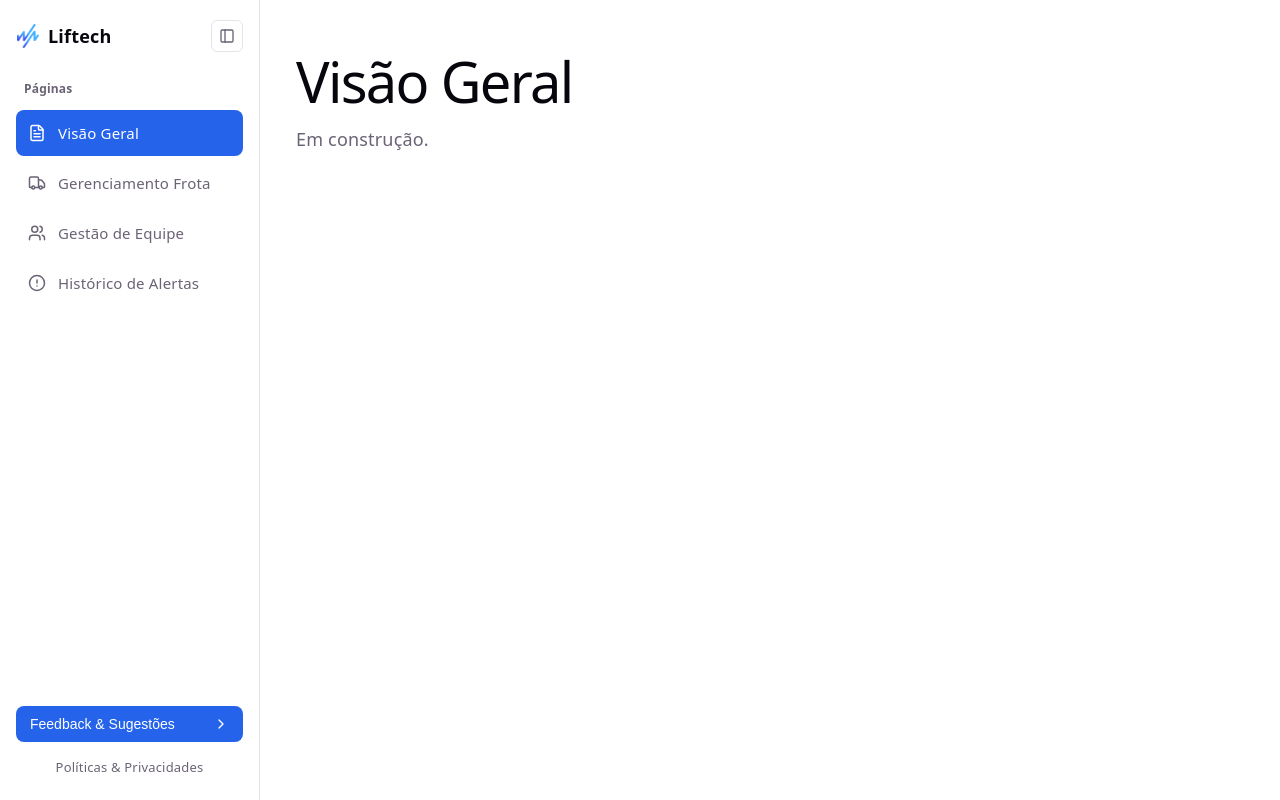
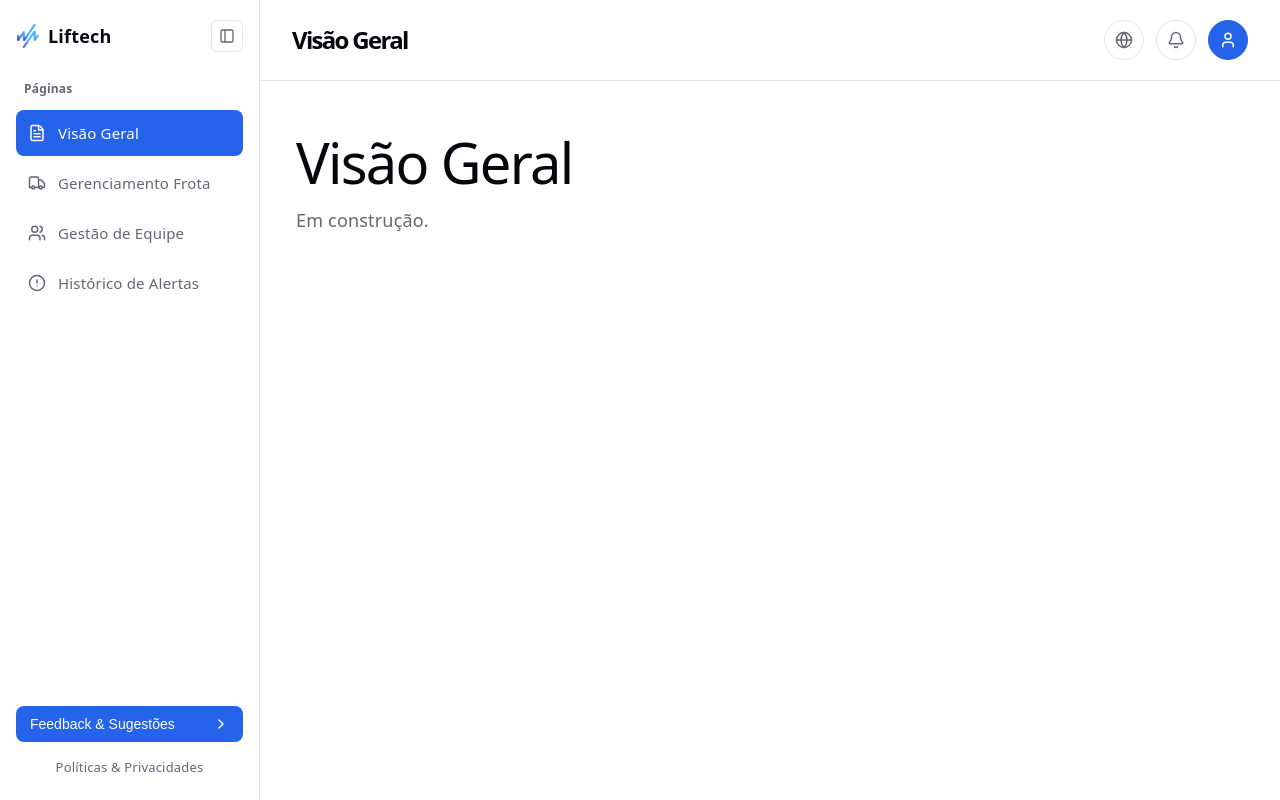
Before and after one commit to RomuuloGoncalves/Liftech, a React (Vite) app in the folder Frontend/: page / in a window 1280 px wide. Built offline with nearby package versions, Linux system fonts and the light colour scheme.

Commit message:
feat: implement Header component with language selection and notifications

```diff
--- a/Frontend/src/App.css
+++ b/Frontend/src/App.css
@@ -5,6 +5,13 @@
 }
 
 .app-content {
+  display: flex;
+  flex-direction: column;
   flex: 1;
   min-width: 0;
 }
+
+.app-main {
+  flex: 1;
+  min-width: 0;
+}
--- a/Frontend/src/App.tsx
+++ b/Frontend/src/App.tsx
@@ -1,3 +1,4 @@
+import Header from './components/layout/Header'
 import Sidebar from './components/layout/Sidebar'
 import AppRoutes from './routes/appRoutes'
 import './App.css'
@@ -6,9 +7,12 @@ function App() {
   return (
     <div className="app-shell">
       <Sidebar />
-      <main className="app-content">
-        <AppRoutes />
-      </main>
+      <div className="app-content">
+        <Header />
+        <main className="app-main">
+          <AppRoutes />
+        </main>
+      </div>
     </div>
   )
 }
--- /dev/null
+++ b/Frontend/src/components/layout/Header.module.css
@@ -0,0 +1,201 @@
+.header {
+  display: flex;
+  align-items: center;
+  justify-content: space-between;
+  gap: 16px;
+  width: 100%;
+  box-sizing: border-box;
+  padding: 20px 32px;
+  background: var(--bg);
+  border-bottom: 1px solid var(--border);
+}
+
+.title {
+  margin: 0;
+  min-width: 0;
+  overflow: hidden;
+  text-overflow: ellipsis;
+  white-space: nowrap;
+  font-size: 24px;
+  font-weight: 600;
+  color: var(--text-h);
+}
+
+.actions {
+  display: flex;
+  align-items: center;
+  flex-shrink: 0;
+  gap: 12px;
+}
+
+.iconButton,
+.avatarButton {
+  display: inline-flex;
+  align-items: center;
+  justify-content: center;
+  flex-shrink: 0;
+  width: 40px;
+  height: 40px;
+  border: 1px solid var(--border);
+  border-radius: 50%;
+  background: transparent;
+  color: var(--text);
+  cursor: pointer;
+  transition: transform 120ms ease, background 120ms ease;
+}
+
+.iconButton:hover,
+.avatarButton:hover {
+  background: var(--accent-bg);
+}
+
+.iconButton:active,
+.avatarButton:active {
+  transform: scale(0.97);
+}
+
+.avatarButton {
+  border-color: var(--active-bg, #2563eb);
+  background: var(--active-bg, #2563eb);
+  color: #fff;
+}
+
+.avatarButton:hover {
+  background: var(--active-bg, #2563eb);
+  opacity: 0.9;
+}
+
+.popoverAnchor {
+  position: relative;
+}
+
+.popover {
+  position: absolute;
+  top: calc(100% + 8px);
+  right: 0;
+  z-index: 40;
+  width: 240px;
+  box-sizing: border-box;
+  padding: 16px;
+  border: 1px solid var(--border);
+  border-radius: 12px;
+  background: var(--bg);
+  box-shadow: var(--shadow);
+  transform-origin: top right;
+  animation: popover-in 180ms var(--ease-out, cubic-bezier(0.23, 1, 0.32, 1));
+}
+
+@keyframes popover-in {
+  from {
+    opacity: 0;
+    transform: scale(0.95);
+  }
+  to {
+    opacity: 1;
+    transform: scale(1);
+  }
+}
+
+.popoverHeader {
+  display: flex;
+  align-items: center;
+  justify-content: space-between;
+  margin-bottom: 12px;
+}
+
+.popoverTitle {
+  font-size: 14px;
+  font-weight: 600;
+  color: var(--text-h);
+}
+
+.popoverClose {
+  display: inline-flex;
+  align-items: center;
+  justify-content: center;
+  width: 24px;
+  height: 24px;
+  border: none;
+  border-radius: 6px;
+  background: transparent;
+  color: var(--text);
+  cursor: pointer;
+}
+
+.popoverClose:hover {
+  background: var(--accent-bg);
+}
+
+.languageList {
+  display: flex;
+  flex-direction: column;
+  gap: 2px;
+  margin: 0;
+  padding: 0;
+  list-style: none;
+}
+
+.languageOption {
+  display: flex;
+  align-items: center;
+  gap: 10px;
+  width: 100%;
+  box-sizing: border-box;
+  padding: 8px;
+  border: none;
+  border-radius: 8px;
+  background: transparent;
+  color: var(--text);
+  font-size: 14px;
+  text-align: left;
+  cursor: pointer;
+}
+
+.languageOption:hover {
+  background: var(--accent-bg);
+}
+
+.languageLabel {
+  flex: 1;
+  overflow: hidden;
+  text-overflow: ellipsis;
+  white-space: nowrap;
+}
+
+.radio {
+  flex-shrink: 0;
+  display: inline-block;
+  width: 16px;
+  height: 16px;
+  border: 1.5px solid var(--border);
+  border-radius: 50%;
+  box-sizing: border-box;
+}
+
+.radioChecked {
+  border-color: var(--active-bg, #2563eb);
+  background: var(--active-bg, #2563eb);
+  box-shadow: inset 0 0 0 3px var(--bg);
+}
+
+@media (max-width: 767px) {
+  .header {
+    padding: 16px 16px 16px 64px;
+  }
+
+  .title {
+    font-size: 18px;
+  }
+}
+
+@media (max-width: 360px) {
+  .actions {
+    gap: 8px;
+  }
+
+  .iconButton,
+  .avatarButton {
+    width: 36px;
+    height: 36px;
+  }
+}
--- /dev/null
+++ b/Frontend/src/components/layout/Header.tsx
@@ -0,0 +1,125 @@
+import React, { useCallback, useEffect, useRef, useState } from 'react'
+import { useLocation } from 'react-router-dom'
+import { Bell, Globe, User, X } from 'lucide-react'
+import styles from './Header.module.css'
+
+interface LanguageOption {
+  code: string
+  label: string
+  flag: string
+}
+
+const LANGUAGES: LanguageOption[] = [
+  { code: 'pt-BR', label: 'Português (Brasil)', flag: '🇧🇷' },
+  { code: 'en-US', label: 'Inglês', flag: '🇺🇸' },
+  { code: 'es', label: 'Espanhol', flag: '🇪🇸' },
+  { code: 'fr', label: 'Francês', flag: '🇫🇷' },
+  { code: 'ja', label: 'Japonês', flag: '🇯🇵' },
+  { code: 'de', label: 'Alemão', flag: '🇩🇪' },
+  { code: 'ru', label: 'Russo', flag: '🇷🇺' },
+]
+
+const PAGE_TITLES: Record<string, string> = {
+  '/': 'Visão Geral',
+  '/frota': 'Gerenciamento Frota',
+  '/equipe': 'Gestão de Equipe',
+  '/alertas': 'Histórico de Alertas',
+}
+
+const Header: React.FC = () => {
+  const location = useLocation()
+  const [languageOpen, setLanguageOpen] = useState(false)
+  const [selectedLanguage, setSelectedLanguage] = useState<string>('pt-BR')
+  const popoverRef = useRef<HTMLDivElement>(null)
+
+  const title = PAGE_TITLES[location.pathname] ?? ''
+
+  const closeLanguagePopover = useCallback(() => setLanguageOpen(false), [])
+
+  useEffect(() => {
+    if (!languageOpen) return
+
+    const handleKeyDown = (event: KeyboardEvent) => {
+      if (event.key === 'Escape') closeLanguagePopover()
+    }
+    const handleClickOutside = (event: MouseEvent) => {
+      if (popoverRef.current && !popoverRef.current.contains(event.target as Node)) {
+        closeLanguagePopover()
+      }
+    }
+
+    window.addEventListener('keydown', handleKeyDown)
+    document.addEventListener('mousedown', handleClickOutside)
+    return () => {
+      window.removeEventListener('keydown', handleKeyDown)
+      document.removeEventListener('mousedown', handleClickOutside)
+    }
+  }, [languageOpen, closeLanguagePopover])
+
+  return (
+    <header className={styles.header}>
+      <h1 className={styles.title}>{title}</h1>
+
+      <div className={styles.actions}>
+        <div className={styles.popoverAnchor} ref={popoverRef}>
+          <button
+            type="button"
+            className={styles.iconButton}
+            aria-label="Selecionar idioma"
+            aria-expanded={languageOpen}
+            onClick={() => setLanguageOpen((prev) => !prev)}
+          >
+            <Globe size={18} />
+          </button>
+
+          {languageOpen && (
+            <div className={styles.popover} role="dialog" aria-label="Escolha um idioma">
+              <div className={styles.popoverHeader}>
+                <span className={styles.popoverTitle}>Escolha um idioma</span>
+                <button
+                  type="button"
+                  className={styles.popoverClose}
+                  aria-label="Fechar seleção de idioma"
+                  onClick={closeLanguagePopover}
+                >
+                  <X size={16} />
+                </button>
+              </div>
+
+              <ul className={styles.languageList}>
+                {LANGUAGES.map(({ code, label, flag }) => (
+                  <li key={code}>
+                    <button
+                      type="button"
+                      className={styles.languageOption}
+                      onClick={() => setSelectedLanguage(code)}
+                    >
+                      <span
+                        className={`${styles.radio} ${selectedLanguage === code ? styles.radioChecked : ''}`}
+                        role="radio"
+                        aria-checked={selectedLanguage === code}
+                        aria-label={label}
+                      />
+                      <span className={styles.languageLabel}>{label}</span>
+                      <span aria-hidden="true">{flag}</span>
+                    </button>
+                  </li>
+                ))}
+              </ul>
+            </div>
+          )}
+        </div>
+
+        <button type="button" className={styles.iconButton} aria-label="Notificações">
+          <Bell size={18} />
+        </button>
+
+        <button type="button" className={styles.avatarButton} aria-label="Perfil do usuário">
+          <User size={18} />
+        </button>
+      </div>
+    </header>
+  )
+}
+
+export default Header
```
Also changed, not shown: 1 other file (tests, documents, lock files or other folders).
